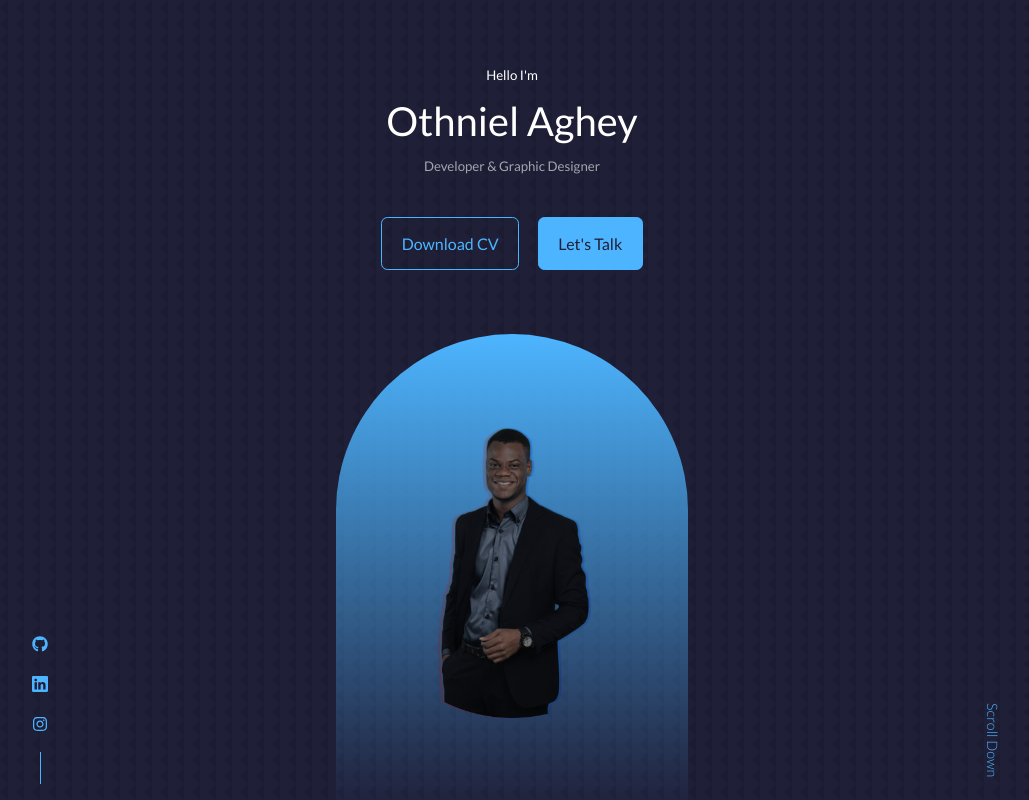
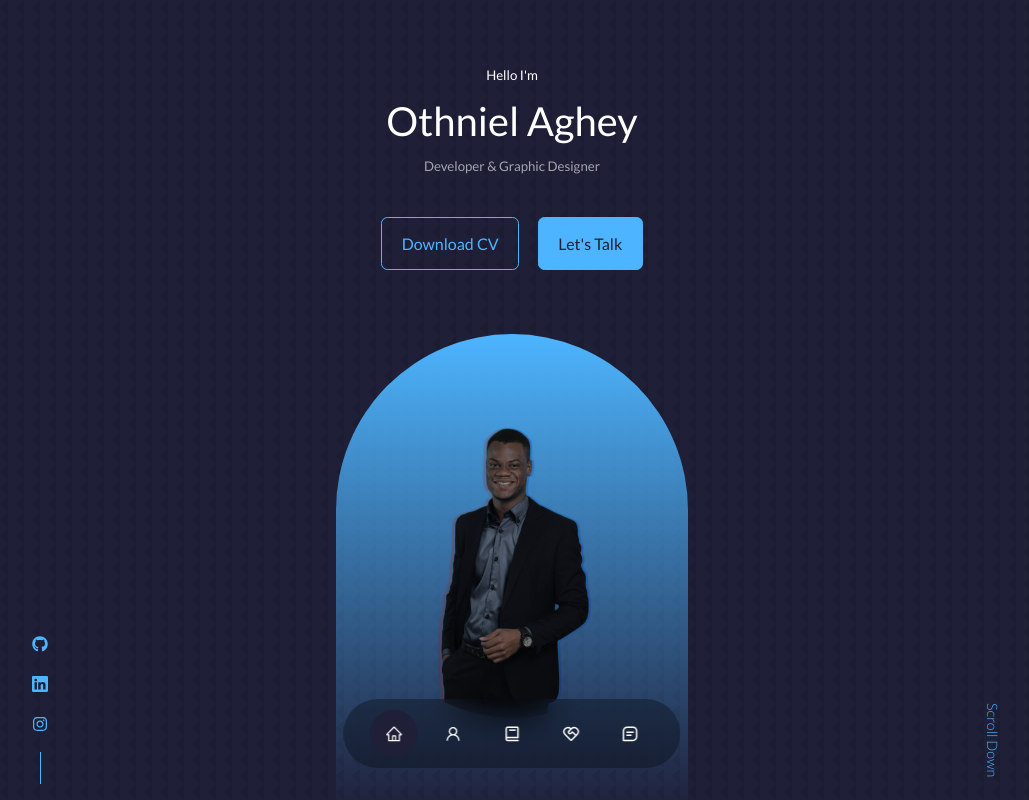
Before and after one commit to TheBlackPharaon/TheBlackPharaon, a React (Create React App) app: page / in a window 1280 px wide. Shown: the top 800 px of the page, without its empty margins (128-1157 px from the left). Built offline with nearby package versions, Linux system fonts and the light colour scheme.

Commit message:
nav update

```diff
--- a/src/components/nav/Nav.jsx
+++ b/src/components/nav/Nav.jsx
@@ -3,15 +3,17 @@
 import {AiOutlineHome, AiOutlineUser} from 'react-icons/ai'
 import {BiBook, BiMessageSquareDetail} from 'react-icons/bi'
 import {RiServiceLine} from 'react-icons/ri'
+import {useState} from 'react'
 
 const Nav = () => {
+  const [activeNav, setActiveNav] = useState('#')
   return (
     <nav>
-      <a href="#"><AiOutlineHome/></a>
-      <a href="#about"><AiOutlineUser/></a>
-      <a href="#experience"><BiBook/></a>
-      <a href="#services"><RiServiceLine/></a>
-      <a href="#contact"><BiMessageSquareDetail/></a>
+      <a href="#" onClick={() =>setActiveNav('#')} className={activeNav === '#' ? 'active' : ''}><AiOutlineHome/></a>
+      <a href="#about" onClick={() =>setActiveNav('#about')} className={activeNav === '#about' ? 'active' : ''}><AiOutlineUser/></a>
+      <a href="#experience" onClick={() =>setActiveNav('#experience')} className={activeNav === '#experience' ? 'active' : ''}><BiBook/></a>
+      <a href="#services" onClick={() =>setActiveNav('#services')} className={activeNav === '#services' ? 'active' : ''}><RiServiceLine/></a>
+      <a href="#contact" onClick={() =>setActiveNav('#contact')} className={activeNav === '#contact' ? 'active' : ''}><BiMessageSquareDetail/></a>
     </nav>
   )
 }
--- a/src/components/nav/nav.css
+++ b/src/components/nav/nav.css
@@ -0,0 +1,33 @@
+nav {
+    background: rgba(0, 0, 0, 0.3);
+    width: max-content;
+    display: block;
+    padding: 0.7rem 1.7rem;
+    z-index: 2;
+    position: fixed;
+    left: 50%;
+    transform: translateX(-50%);
+    bottom: 2rem;
+    display: flex;
+    gap: 0.8rem;
+    border-radius: 3rem;
+    backdrop-filter: blur(15px);
+}
+
+nav a {
+    background: transparent;
+    padding: 0.9rem;
+    border-radius: 50%;
+    display: flex;
+    color: var(--color-light);
+    font-size: 1.1rem;
+}
+
+nav a:hover {
+    background: rgba(0, 0, 0, 0.3);
+}
+
+nav a.active {
+    background: var(--color-bg);
+    color: var(--color-white);
+}
```
